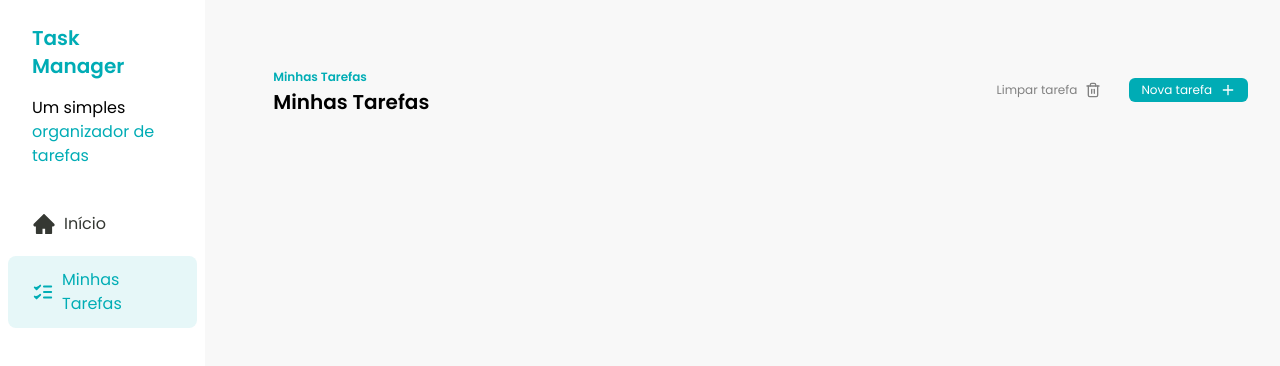
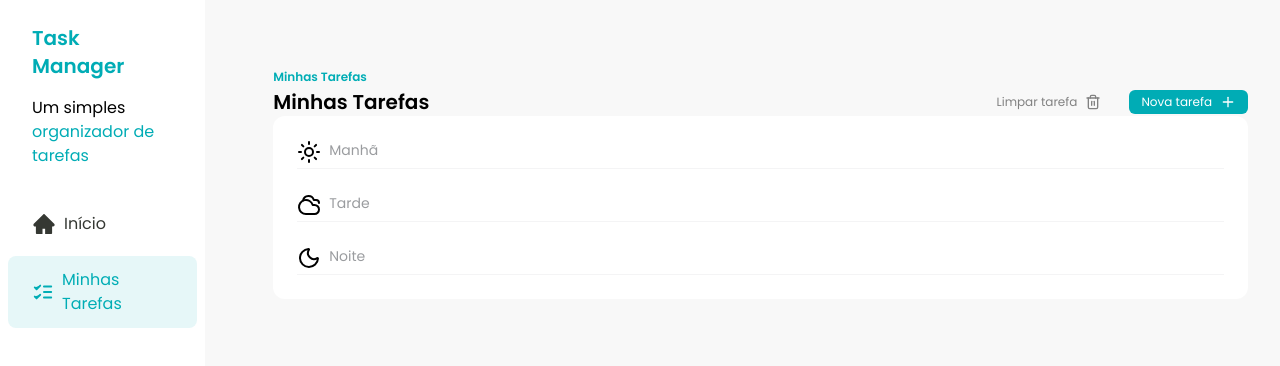
Before and after one commit to Ez3keel/react-task, a React (Vite) app in the folder fsc-task-manager/: page / in a window 1280 px wide. Shown: the top 366 px of the page. Built offline with nearby package versions, Linux system fonts and the light colour scheme.

Commit message:
feat: enhance Tasks component layout with additional icons and improved structure

```diff
--- a/fsc-task-manager/src/components/Tasks.jsx
+++ b/fsc-task-manager/src/components/Tasks.jsx
@@ -1,15 +1,17 @@
 import Button from "./Button";
-import { Trash2, Plus } from "lucide-react";
+import { Trash2, Plus, Sun, Moon, Cloudy } from "lucide-react";
+
 
 const Tasks = () => {
   return (
     <div className="px-8 py-16 w-full">
+      <span className="text-xs font-semibold text-[#00ADB5]">
+        Minhas Tarefas
+      </span>
       <div className="flex w-full justify-between">
         <div>
-          <span className="text-xs font-semibold text-[#00ADB5]">Minhas Tarefas</span>
           <h2 className="font-semibold text-xl">Minhas Tarefas</h2>
         </div>
-
 
       <div className="flex items-center gap-4">
         <Button
@@ -23,13 +25,36 @@ const Tasks = () => {
           Nova tarefa
           <Plus size={16}/>
         </Button>
+        </div>
+      </div>
 
+      {/* Lista de tarefas */}
+      <div className="rounded-xl bg-white p-6">
 
-        {/* <Button
-          text="Nova tarefa"
-          RightIcon={Plus}
-        /> */}
-        </div>
+        {/* MANHÂ */}
+         <div className="space-y-3">
+           <div className="flex gap-2 pb-1 border-b border-sold border-[#F4F4F5]">
+            <Sun/>
+            <p className="text-[#9A9C9F] text-sm">Manhã</p>
+          </div>
+         </div>
+
+          {/* Tarde */}
+          <div className="space-y-3 my-6">
+            <div className="flex gap-2 pb-1 border-b border-sold border-[#F4F4F5]">
+            <Cloudy/>
+            <p className="text-[#9A9C9F] text-sm">Tarde</p>
+          </div>
+          </div>
+
+          {/* Noite */}
+          <div className="space-y-3">
+              <div className="flex gap-2 pb-1 border-b border-sold border-[#F4F4F5]">
+              <Moon/>
+              <p className="text-[#9A9C9F] text-sm">Noite</p>
+            </div>
+          </div>
+
       </div>
     </div>
   );
```
